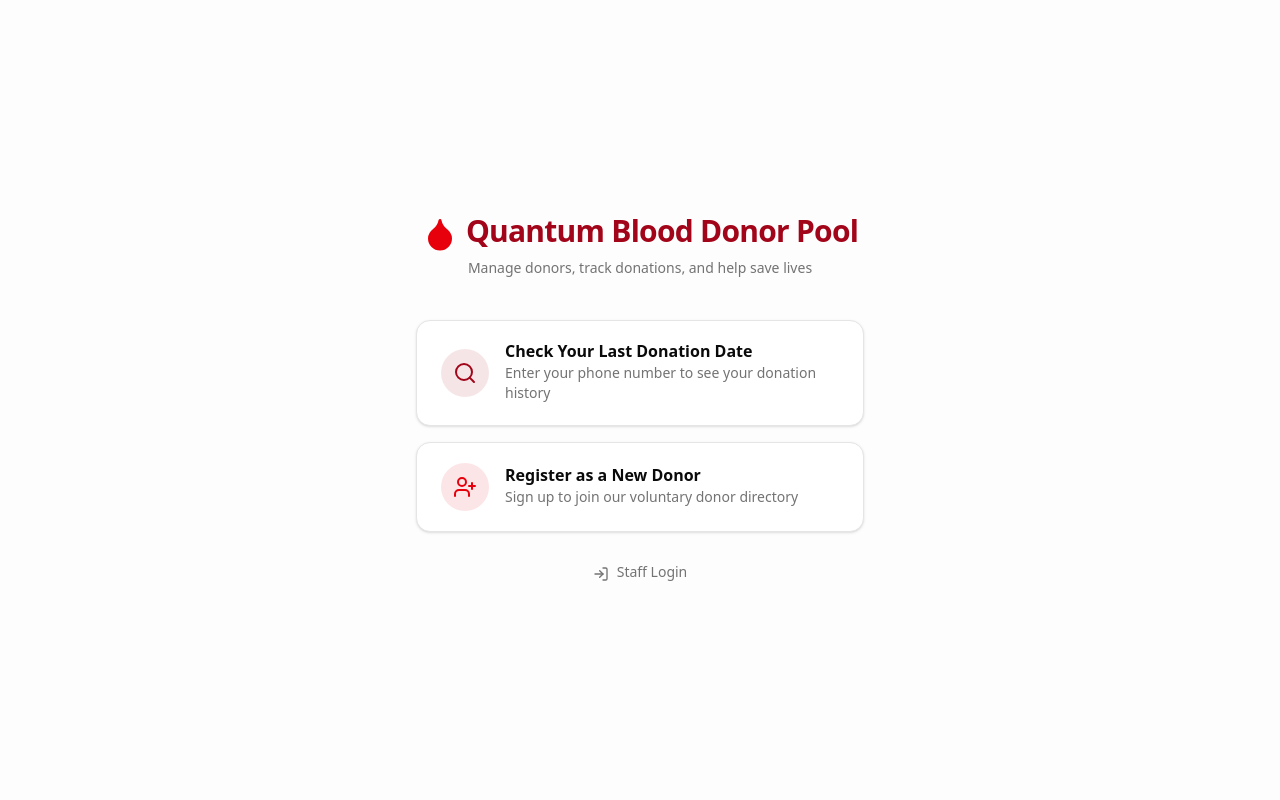
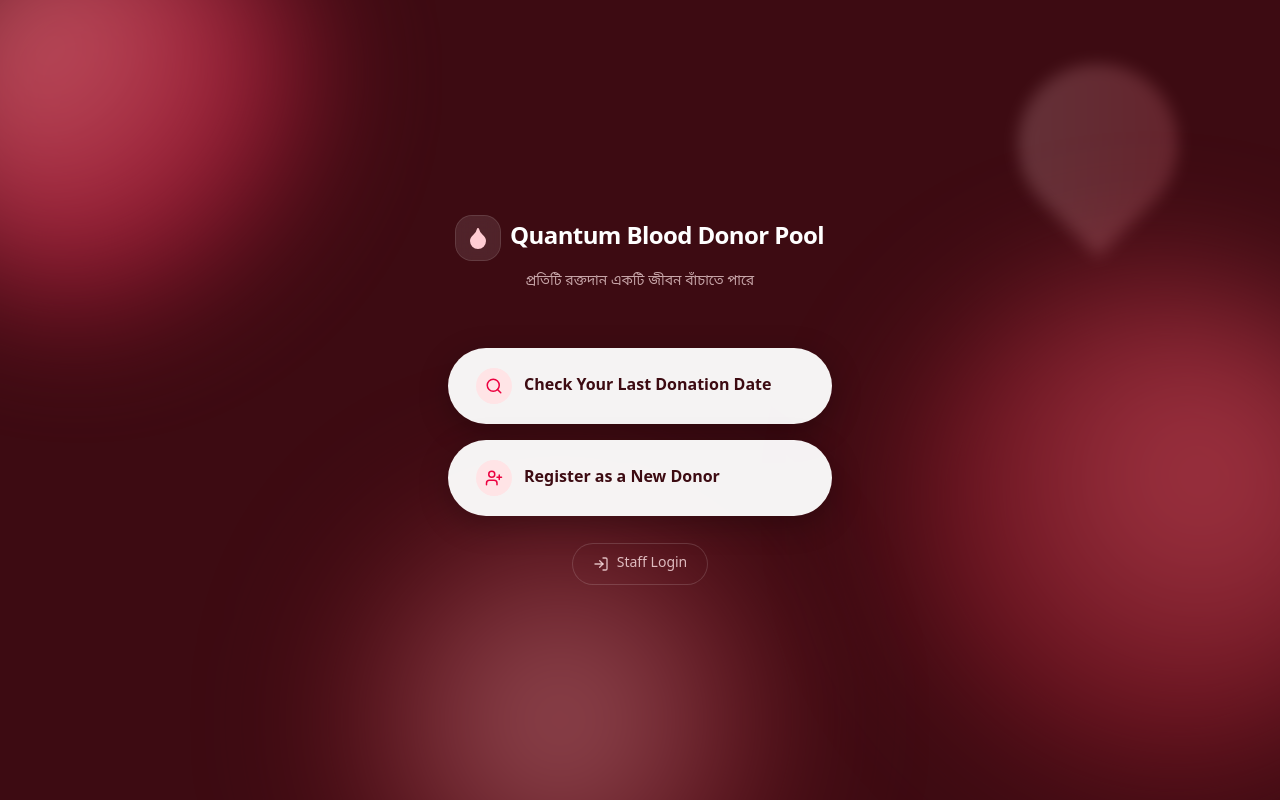
Before and after one commit to rangpurquantum-web/blood-management-, a Next.js app: page / in a window 1280 px wide. Built offline with nearby package versions, Linux system fonts and the light colour scheme; a small style sheet from the web is missing; a web font is replaced by a local one.

Commit message:
Update page.tsx

```diff
--- a/app/page.tsx
+++ b/app/page.tsx
@@ -1,56 +1,79 @@
 import Link from "next/link";
-import { Droplet, Search, LogIn, UserPlus } from "lucide-react";
+import { Droplet, Search, UserPlus, LogIn } from "lucide-react";
 
 export default function HomePage() {
   return (
-    <div className="min-h-screen bg-muted/20 flex flex-col items-center justify-center px-4 py-12">
-      <div className="w-full max-w-md text-center space-y-2 mb-10">
-        <div className="inline-flex items-center gap-2 text-primary font-bold text-3xl tracking-tight">
-          <Droplet className="h-9 w-9 text-destructive fill-destructive" />
-          <span>Quantum Blood Donor Pool</span>
+    <div className="relative min-h-screen overflow-hidden bg-[#3D0B12] flex flex-col">
+      {/* ── Ambient gradient blobs (signature background) ───────────────── */}
+      <div className="pointer-events-none absolute inset-0">
+        <div
+          className="absolute -top-24 -left-24 h-[420px] w-[420px] rounded-full blur-3xl opacity-70"
+          style={{ background: "radial-gradient(circle at 30% 30%, #FF7A8A, #B91C3C 60%, transparent 75%)" }}
+        />
+        <div
+          className="absolute top-1/3 -right-32 h-[520px] w-[520px] rounded-full blur-3xl opacity-60"
+          style={{ background: "radial-gradient(circle at 60% 40%, #F0576B, #7A1220 65%, transparent 75%)" }}
+        />
+        <div
+          className="absolute -bottom-40 left-1/4 h-[480px] w-[480px] rounded-full blur-3xl opacity-50"
+          style={{ background: "radial-gradient(circle at 50% 50%, #FF9EA8, #6B0F1A 65%, transparent 75%)" }}
+        />
+        {/* Signature drop silhouette */}
+        <div
+          className="absolute top-[8%] right-[8%] h-40 w-40 opacity-20 blur-sm"
+          style={{
+            background: "linear-gradient(135deg, #FFD8DC, #FF7A8A)",
+            borderRadius: "50% 50% 50% 0",
+            transform: "rotate(-45deg)",
+          }}
+        />
       </div>
-        <p className="text-sm text-muted-foreground">
-          Manage donors, track donations, and help save lives
+
+      {/* ── Content ───────────────────────────────────────────────────── */}
+      <div className="relative z-10 flex flex-1 flex-col items-center justify-center px-6 py-16">
+        <div className="w-full max-w-md text-center mb-14">
+          <div className="inline-flex items-center gap-2.5 mb-3">
+            <span className="flex h-11 w-11 items-center justify-center rounded-2xl bg-white/10 backdrop-blur-sm ring-1 ring-white/20">
+              <Droplet className="h-6 w-6 text-rose-200 fill-rose-200" />
+            </span>
+            <span className="text-2xl font-bold tracking-tight text-white">
+              Quantum Blood Donor Pool
+            </span>
+          </div>
+          <p className="text-sm text-rose-100/70">
+            প্রতিটি রক্তদান একটি জীবন বাঁচাতে পারে
           </p>
         </div>
 
-      <div className="w-full max-w-md space-y-4">
-        {/* Primary actions — bigger */}
+        <div className="w-full max-w-sm space-y-4">
           <Link
             href="/check-donation"
-          className="flex items-center gap-4 w-full rounded-xl border bg-card px-6 py-5 shadow-sm hover:shadow-md hover:border-primary/40 transition-all"
+            className="group flex items-center gap-3 w-full rounded-full bg-white/95 px-7 py-5 shadow-[0_8px_30px_rgba(0,0,0,0.25)] hover:bg-white transition-all hover:scale-[1.02] active:scale-[0.98]"
           >
-          <div className="flex h-12 w-12 shrink-0 items-center justify-center rounded-full bg-primary/10 text-primary">
-            <Search className="h-6 w-6" />
-          </div>
-          <div className="text-left">
-            <p className="font-semibold text-base">Check Your Last Donation Date</p>
-            <p className="text-sm text-muted-foreground">
-              Enter your phone number to see your donation history
-            </p>
-          </div>
+            <span className="flex h-9 w-9 shrink-0 items-center justify-center rounded-full bg-rose-100 text-rose-600">
+              <Search className="h-4.5 w-4.5" />
+            </span>
+            <span className="text-left font-semibold text-[#3D0B12] text-base">
+              Check Your Last Donation Date
+            </span>
           </Link>
 
           <Link
             href="/register"
-          className="flex items-center gap-4 w-full rounded-xl border bg-card px-6 py-5 shadow-sm hover:shadow-md hover:border-primary/40 transition-all"
+            className="group flex items-center gap-3 w-full rounded-full bg-white/95 px-7 py-5 shadow-[0_8px_30px_rgba(0,0,0,0.25)] hover:bg-white transition-all hover:scale-[1.02] active:scale-[0.98]"
           >
-          <div className="flex h-12 w-12 shrink-0 items-center justify-center rounded-full bg-destructive/10 text-destructive">
-            <UserPlus className="h-6 w-6" />
-          </div>
-          <div className="text-left">
-            <p className="font-semibold text-base">Register as a New Donor</p>
-            <p className="text-sm text-muted-foreground">
-              Sign up to join our voluntary donor directory
-            </p>
-          </div>
+            <span className="flex h-9 w-9 shrink-0 items-center justify-center rounded-full bg-rose-100 text-rose-600">
+              <UserPlus className="h-4.5 w-4.5" />
+            </span>
+            <span className="text-left font-semibold text-[#3D0B12] text-base">
+              Register as a New Donor
+            </span>
           </Link>
 
-        {/* Secondary action — smaller, for staff/admin */}
-        <div className="pt-4 flex justify-center">
+          <div className="pt-3 flex justify-center">
             <Link
               href="/login"
-            className="inline-flex items-center gap-2 text-sm text-muted-foreground hover:text-foreground transition-colors"
+              className="inline-flex items-center gap-2 rounded-full px-5 py-2.5 text-sm font-medium text-rose-100/80 ring-1 ring-white/15 hover:text-white hover:ring-white/30 transition-colors"
             >
               <LogIn className="h-4 w-4" />
               Staff Login
@@ -58,5 +81,6 @@ export default function HomePage() {
           </div>
         </div>
       </div>
+    </div>
   );
 }
```
Lines whose indentation alone changed are shown as unchanged.
